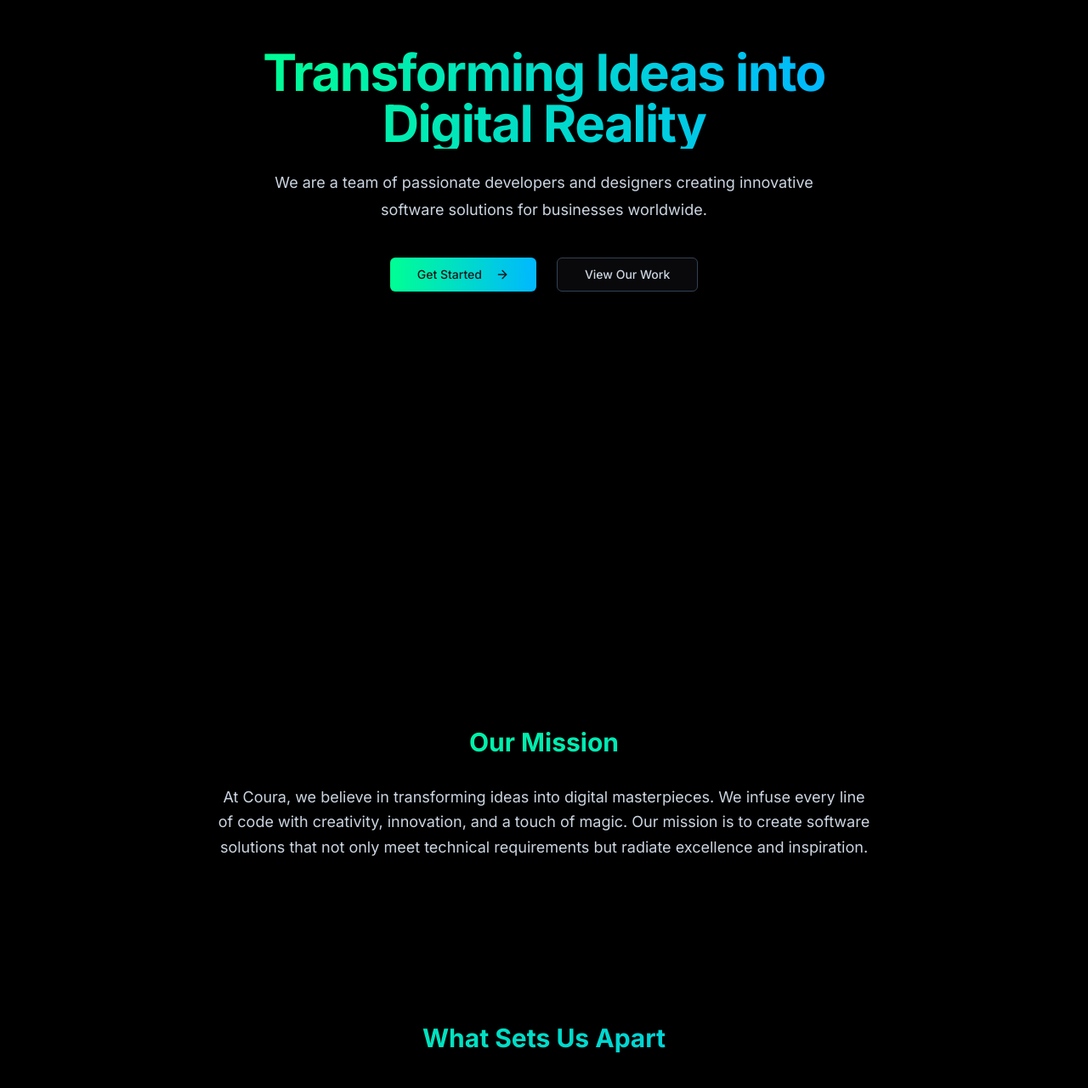
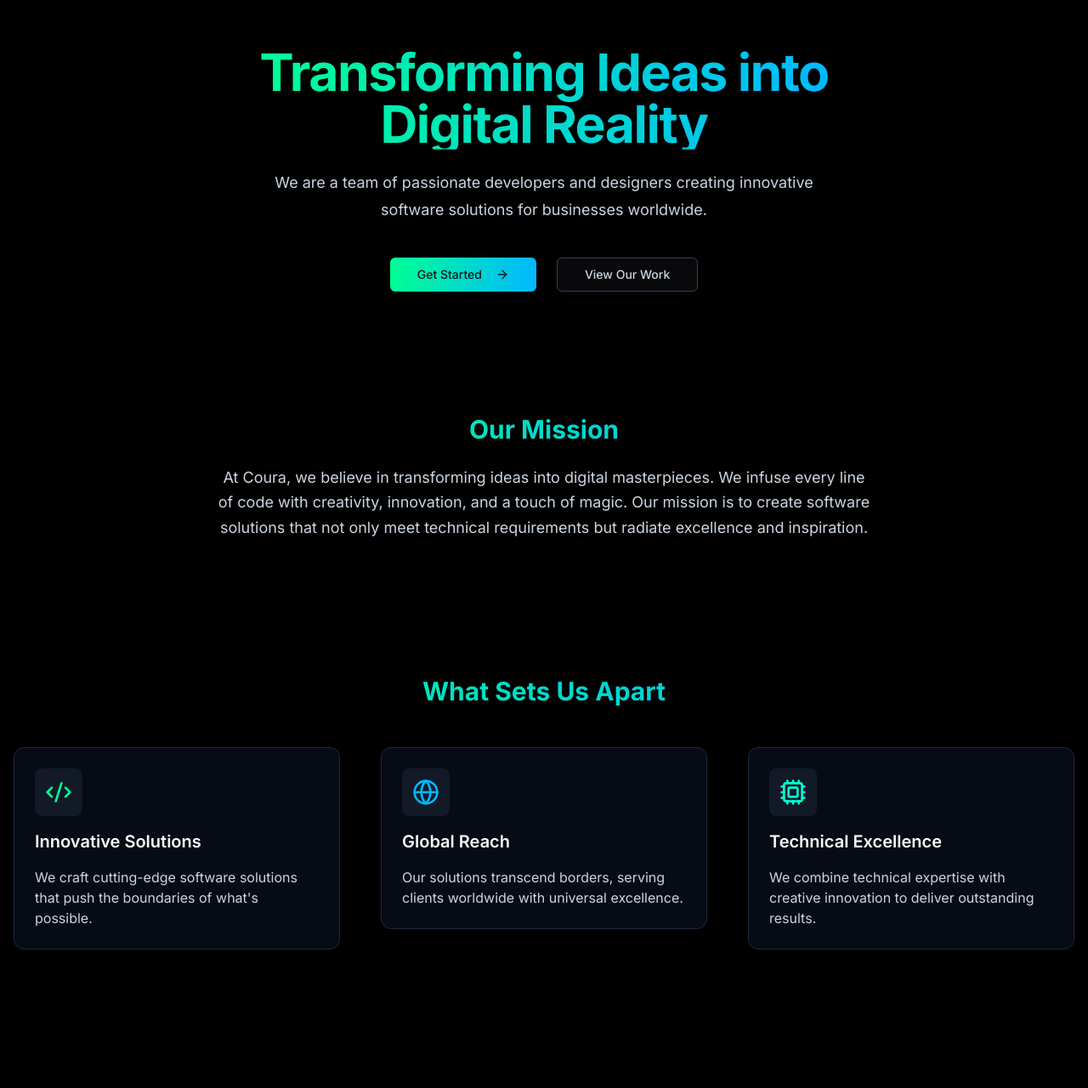
Before and after one commit to abdulmoiz248/Coura, a Next.js app: page / in a window 1280 px wide. Shown: the part 686-1966 px from the top of the page at 85% size. Built offline with nearby package versions, Linux system fonts and the light colour scheme.

Commit message:
fixed spacing

```diff
--- a/src/app/team/page.tsx
+++ b/src/app/team/page.tsx
@@ -82,20 +82,19 @@ const team = [
 {
   "name": "MUHAMMAD WAHB USMAN",
   "role": "Mobile App Developer",
-  "bio": "Experienced Mobile App Developer with expertise in creating seamless applications. Skilled in TikTok marketing, Shopify website design, and eBay product hunting. Confident speaker with a passion for innovation and business growth.",
+  "bio": "Experienced Mobile App Developer with expertise in creating seamless applications. Skilled in TikTok marketing, Shopify website design.",
   "image": "/wahb.jpeg",
   "social": {
     "linkedin": "https://pk.linkedin.com/in/muhammad-wahb-usman-b89a25355",
     "github": "https://github.com/wahb11"
   },
   "skills": [
-    "Mobile App Development",
+
     "UI/UX Design",
     "React Native",
     "TikTok Marketing",
     "Shopify Website Designing",
-    "Product Hunting on eBay",
-    "Public Speaking",
+
     "E-Commerce Strategies"
   ]
 }
--- a/src/components/AboutUs.tsx
+++ b/src/components/AboutUs.tsx
@@ -6,30 +6,21 @@ import { motion } from "framer-motion"
 import Link from "next/link"
 
 export default function AboutUs() {
-
-
   return (
     <div className="min-h-screen bg-black/95 text-white overflow-hidden">
       {/* Hero Section */}
-      <main className="bg-black text-white min-h-screen">
+      <main className="">
         <motion.div
           className="container relative py-24"
           initial={{ opacity: 0, y: 20 }}
           animate={{ opacity: 1, y: 0 }}
           transition={{ duration: 0.8, ease: "easeOut" }}
         >
-          {/* Removed the opacity style that was causing the fade out */}
           <motion.div className="mx-auto max-w-2xl text-center">
             <motion.h1
               className="text-4xl font-bold tracking-tight sm:text-6xl bg-clip-text text-transparent bg-gradient-to-r from-[#00FF94] to-[#00B8FF]"
-              animate={{
-                backgroundPosition: ["0%", "100%"],
-                transition: {
-                  duration: 8,
-                  repeat: Number.POSITIVE_INFINITY,
-                  repeatType: "reverse",
-                },
-              }}
+              animate={{ scale: [1, 1.05, 1] }}
+              transition={{ duration: 8, repeat: Number.POSITIVE_INFINITY, repeatType: "reverse" }}
             >
               Transforming Ideas into Digital Reality
             </motion.h1>
@@ -49,10 +40,7 @@ export default function AboutUs() {
               transition={{ delay: 0.4 }}
             >
               <Link href="/contact">
-                <Button
-                  size="lg"
-                  className="bg-gradient-to-r from-[#00FF94] to-[#00B8FF] hover:opacity-90 transition-opacity group"
-                >
+                <Button size="lg" className="bg-gradient-to-r from-[#00FF94] to-[#00B8FF] hover:opacity-90 transition-opacity group">
                   Get Started
                   <ArrowRight className="ml-2 h-4 w-4 transition-transform group-hover:translate-x-1" />
                 </Button>
@@ -68,23 +56,17 @@ export default function AboutUs() {
       </main>
 
 {/* Mission Section */}
-      <section className="container mx-auto px-4 py-24">
+<section className="container mx-auto px-4 py-12 md:pb-16 mt-[-40px] sm:mt-0">
   <motion.div
     initial={{ opacity: 0, y: 40 }}
     whileInView={{ opacity: 1, y: 0 }}
     transition={{ duration: 0.8 }}
-          viewport={{ once: true, margin: "-100px" }}
-          className="max-w-3xl mx-auto text-center space-y-8"
+    viewport={{ once: true }}
+    className="max-w-3xl mx-auto text-center space-y-6"
   >
-          <motion.h2
-            className="text-3xl font-bold bg-clip-text text-transparent bg-gradient-to-r from-[#00FF94] to-[#00B8FF]"
-            whileInView={{
-              backgroundSize: ["100% 100%", "200% 100%"],
-              transition: { duration: 1.5 },
-            }}
-          >
+    <h2 className="text-3xl font-bold bg-clip-text text-transparent bg-gradient-to-r from-[#00FF94] to-[#00B8FF]">
       Our Mission
-          </motion.h2>
+    </h2>
     <motion.p
       className="text-lg text-slate-300 leading-relaxed"
       initial={{ opacity: 0 }}
@@ -97,6 +79,10 @@ export default function AboutUs() {
     </motion.p>
   </motion.div>
 </section>
+
+
+
+
 
       {/* Services Section */}
       <section className="container mx-auto px-4 py-24">
@@ -112,29 +98,29 @@ export default function AboutUs() {
           className="grid md:grid-cols-3 gap-12"
           initial="hidden"
           whileInView="show"
-          viewport={{ once: true, margin: "-50px" }}
+          viewport={{ once: true }}
         >
-          <motion.div whileHover={{ scale: 1.05 }} transition={{ type: "spring", stiffness: 300 }}>
-            <ServiceCard
-              icon={<Code2 className="h-8 w-8 text-[#00FF94]" />}
-              title="Innovative Solutions"
-              description="We craft cutting-edge software solutions that push the boundaries of what's possible."
-            />
+          {[
+            {
+              icon: <Code2 className="h-8 w-8 text-[#00FF94]" />,
+              title: "Innovative Solutions",
+              description: "We craft cutting-edge software solutions that push the boundaries of what's possible."
+            },
+            {
+              icon: <Globe className="h-8 w-8 text-[#00B8FF]" />,
+              title: "Global Reach",
+              description: "Our solutions transcend borders, serving clients worldwide with universal excellence."
+            },
+            {
+              icon: <Cpu className="h-8 w-8 text-[#00FFD1]" />,
+              title: "Technical Excellence",
+              description: "We combine technical expertise with creative innovation to deliver outstanding results."
+            }
+          ].map((service, index) => (
+            <motion.div key={index} whileHover={{ scale: 1.05 }} transition={{ type: "spring", stiffness: 300 }}>
+              <ServiceCard icon={service.icon} title={service.title} description={service.description} />
             </motion.div>
-          <motion.div whileHover={{ scale: 1.05 }} transition={{ type: "spring", stiffness: 300 }}>
-            <ServiceCard
-              icon={<Globe className="h-8 w-8 text-[#00B8FF]" />}
-              title="Global Reach"
-              description="Our solutions transcend borders, serving clients worldwide with universal excellence."
-            />
-          </motion.div>
-          <motion.div whileHover={{ scale: 1.05 }} transition={{ type: "spring", stiffness: 300 }}>
-            <ServiceCard
-              icon={<Cpu className="h-8 w-8 text-[#00FFD1]" />}
-              title="Technical Excellence"
-              description="We combine technical expertise with creative innovation to deliver outstanding results."
-            />
-          </motion.div>
+          ))}
         </motion.div>
       </section>
     </div>
```
Lines whose indentation alone changed are shown as unchanged.
